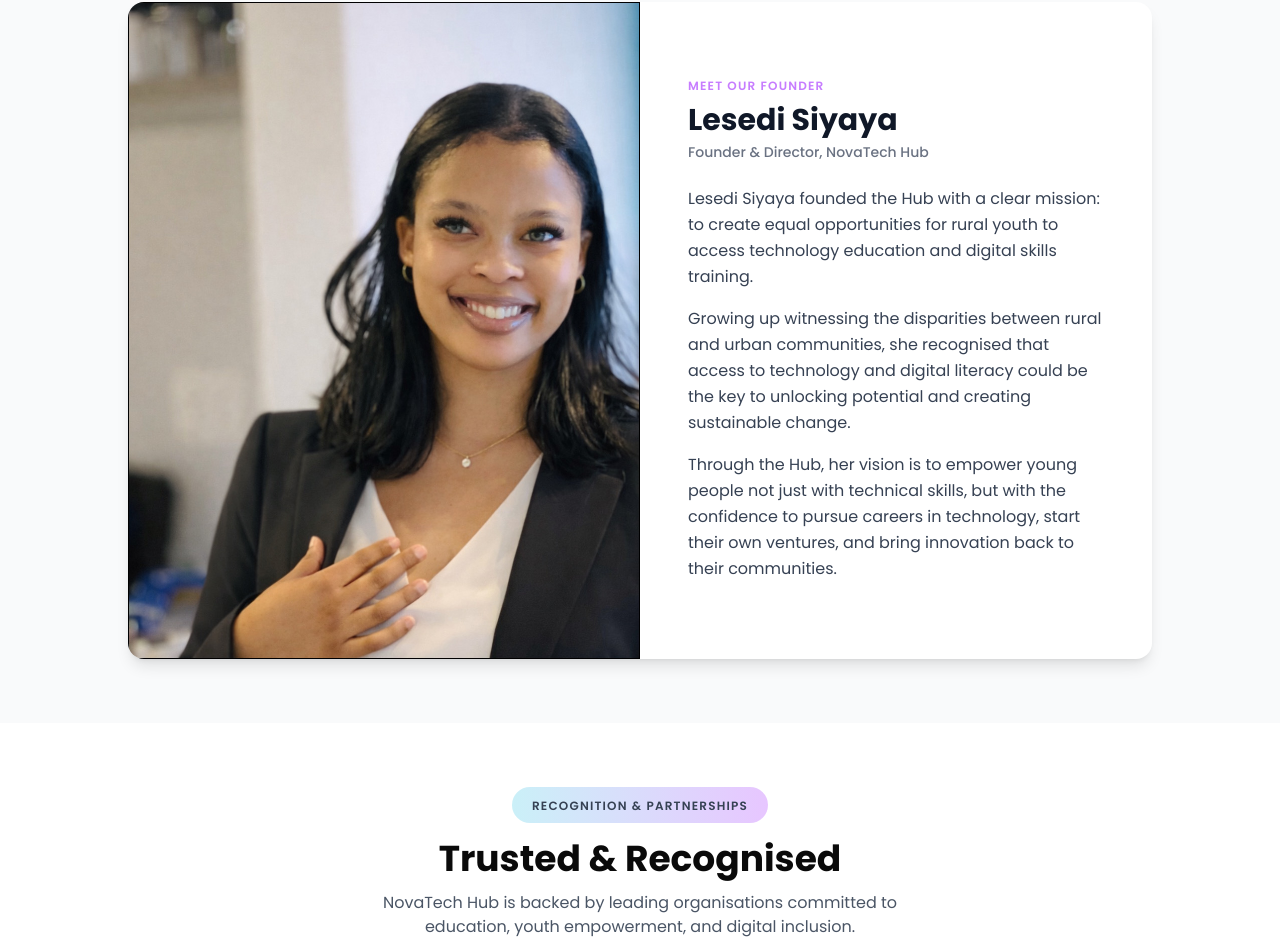
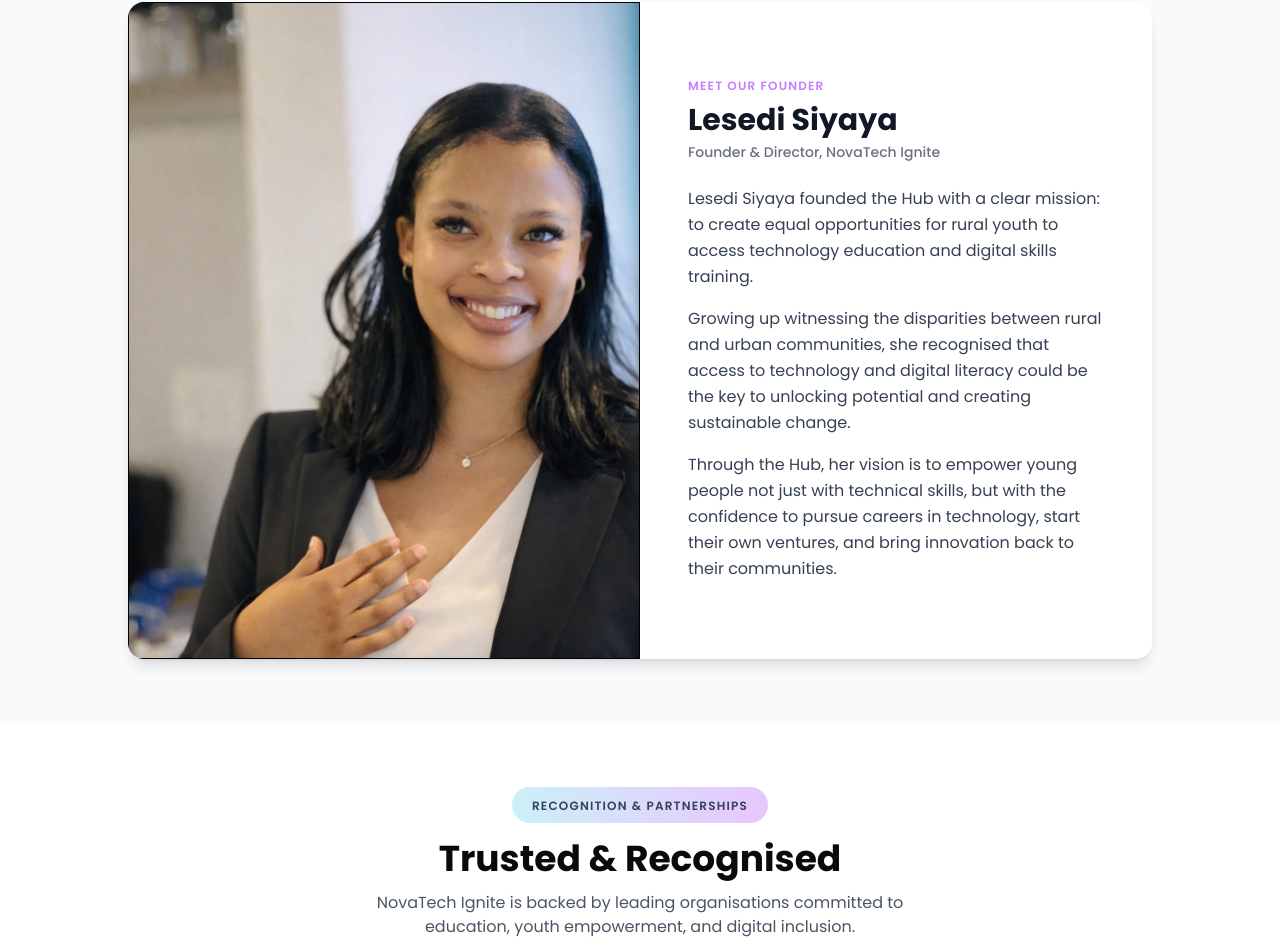
Before and after one commit to LesediSiyaya/Lesedinovatechhubwebsite, a React (Vite) app: page /about in a window 1280 px wide. Shown: the part 1167-2119 px from the top of the page. Built offline with nearby package versions, Linux system fonts and the light colour scheme.

Commit message:
rebrand: NovaTech Hub → NovaTech Ignite

```diff
--- a/src/app/pages/About.tsx
+++ b/src/app/pages/About.tsx
@@ -3,7 +3,7 @@ import { Target, Heart, Lightbulb } from 'lucide-react';
 import { useSEO } from '../components/useSEO';
 
 export default function About() {
-  useSEO({ title: 'About Us – Our Mission & Founder', description: `Learn about NovaTech Hub's mission to bridge the digital divide for rural South African youth, our values, and the story behind our founder Lesedi Siyaya.`, path: '/about' });
+  useSEO({ title: 'About Us – Our Mission & Founder', description: `Learn about NovaTech Ignite's mission to bridge the digital divide for rural South African youth, our values, and the story behind our founder Lesedi Siyaya.`, path: '/about' });
 
   return (
     <div>
@@ -94,7 +94,7 @@ export default function About() {
               <div className="relative aspect-[3/4] md:aspect-auto md:min-h-[480px] overflow-hidden">
                 <img loading="lazy" decoding="async"
                   src="/founder.jpg"
-                  alt="Lesedi Siyaya, Founder of NovaTech Hub"
+                  alt="Lesedi Siyaya, Founder of NovaTech Ignite"
                   className="w-full h-full object-cover object-top"
                 />
               </div>
@@ -102,7 +102,7 @@ export default function About() {
               <div className="p-8 sm:p-12 flex flex-col justify-center">
                 <p className="text-xs font-semibold tracking-widest text-[#c77dff] uppercase mb-2">Meet Our Founder</p>
                 <h3 className="text-2xl sm:text-3xl font-bold text-gray-900 mb-1">Lesedi Siyaya</h3>
-                <p className="text-sm font-medium text-gray-500 mb-6">Founder &amp; Director, NovaTech Hub</p>
+                <p className="text-sm font-medium text-gray-500 mb-6">Founder &amp; Director, NovaTech Ignite</p>
                 <p className="text-gray-700 mb-4 leading-relaxed">
                   Lesedi Siyaya founded the Hub with a clear mission: to create equal opportunities for rural youth to access technology education and digital skills training.
                 </p>
@@ -127,7 +127,7 @@ export default function About() {
             </div>
             <h2 className="text-3xl sm:text-4xl font-bold mb-3">Trusted &amp; Recognised</h2>
             <p className="text-gray-600 max-w-xl mx-auto">
-              NovaTech Hub is backed by leading organisations committed to education, youth empowerment, and digital inclusion.
+              NovaTech Ignite is backed by leading organisations committed to education, youth empowerment, and digital inclusion.
             </p>
           </div>
           <div className="grid sm:grid-cols-3 gap-6">
```
